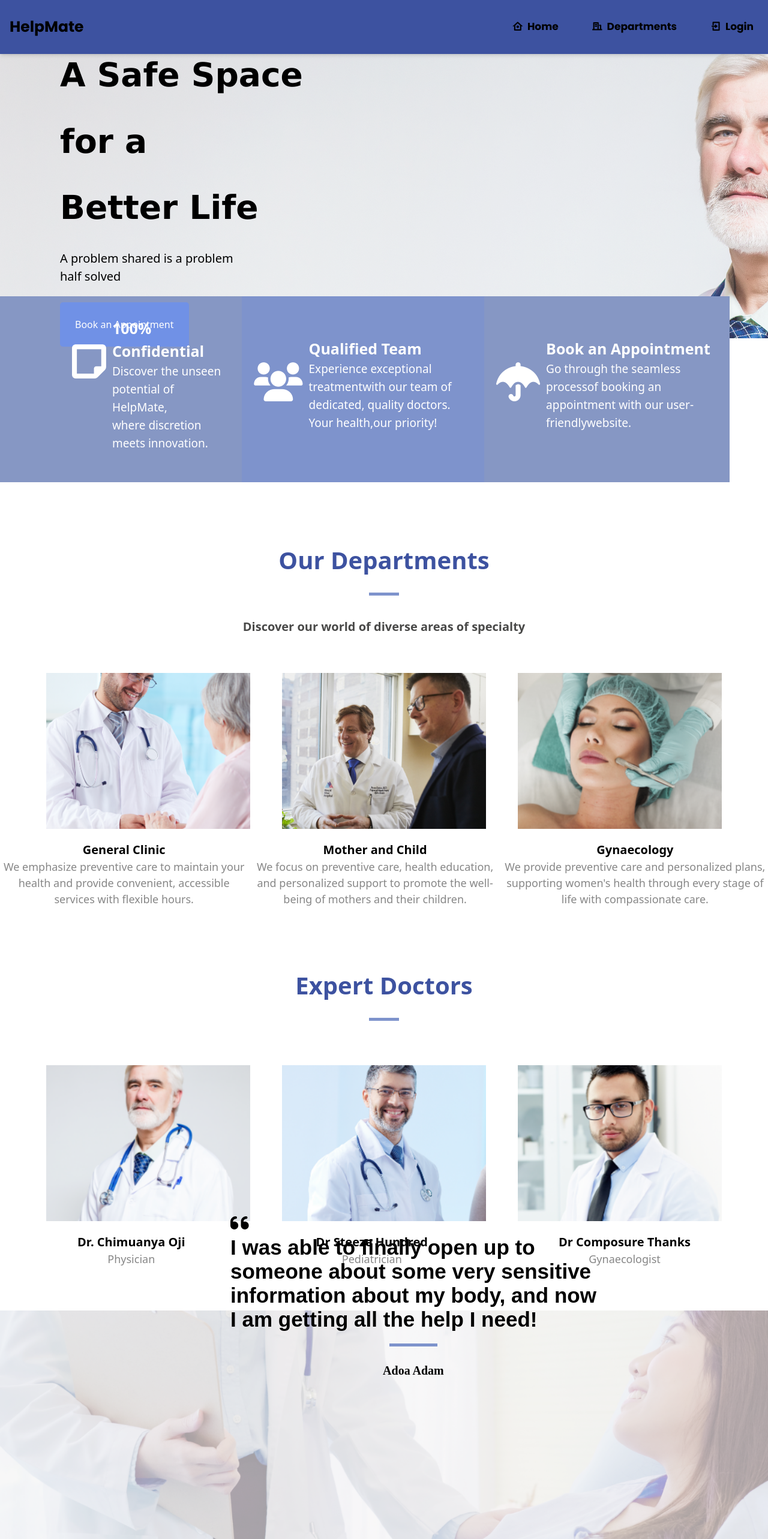
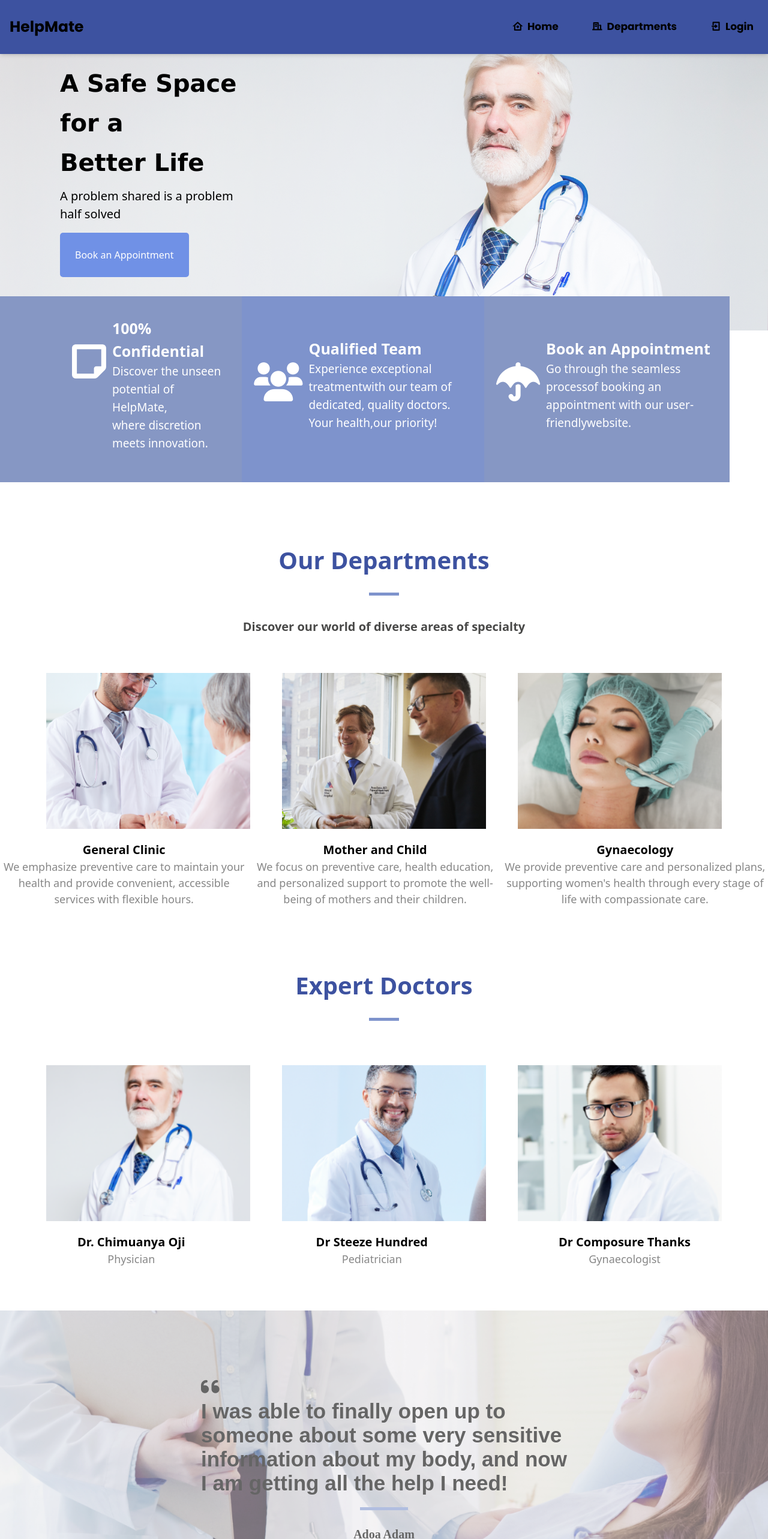
Before and after one commit to AlisuTech/techorigin_helpmate, a React (Create React App) app: page /medical in a window 1280 px wide. Shown: the top 2566 px of the page at 60% size. Built offline with nearby package versions, Linux system fonts and the light colour scheme; a web font is replaced by a local one.

Commit message:
made changes to medical page

```diff
--- a/src/pages/departments/medical/Medical.css
+++ b/src/pages/departments/medical/Medical.css
@@ -2,7 +2,7 @@
 .backgroundImage1 {
     background-image: url("../../../assets/medicalPage/banner2.png");
     height: 480px;
-    /* background-size:contain; */
+    background-size:contain;
     background-repeat: no-repeat;
 }
 
@@ -19,11 +19,13 @@
 }
 
 .writeup_one {
-    font-weight: bold;
-    font-size: 55px;
+    font-weight: bolder;
+    font-size: 40px;
     color: black;
     font-family:'Lucida Sans', 'Lucida Sans Regular', 'Lucida Grande', 'Lucida Sans Unicode', Geneva, Verdana, sans-serif;
     ;
+    margin-top: 30px;
+    line-height: 50px;
 }
 
 .writeup_two {
@@ -40,6 +42,9 @@
     border-radius: 5px;
     border-style: hidden;
 
+}
+.book-appointment:hover {
+    background-color: #6f6185;
 }
 
 
@@ -214,7 +219,7 @@ tr td:nth-child(3) {
     flex-direction: column;
     align-items: center;
     justify-content: center;
-    opacity: 0.4;
+    opacity: 0.6;
     /* z-index: -1; */
     position: relative;
 
@@ -229,15 +234,16 @@ tr td:nth-child(3) {
     opacity: 1;
     font-size: 35px;
     font-family:sans-serif;
-    position: absolute;
+    /* position: absolute;
     left: 30%;
-    top: 240%;
+    top: 240%; */
     line-height: 40px;
     display: flex;
     flex-direction: column;
     align-items: center;
     justify-content: center;
-    margin-top: 100px;
+    /* margin-top: 100px; */
+    position: relative;
 
 
 }
@@ -261,8 +267,8 @@ tr td:nth-child(3) {
     background-color: #7e93cc;
     display: flex;
     /* position: relative; */
-    top: 50%;
-    left: 47%;
+    /* top: 50%;
+    left: 47%;  */
     align-items: center;
     justify-content: center;
     display: flex;
--- a/src/pages/departments/medical/Medical.js
+++ b/src/pages/departments/medical/Medical.js
@@ -14,8 +14,8 @@ const Medical = () => {
     <div>
       <div className="backgroundImage1">
         <div className="backgroundImage1_writeup">
-          <div className="space-y-7">
-            <div className="writeup_one space-y-7">
+          <div>
+            <div className='writeup_one'>
               <p>A Safe Space</p>
               <p>for a</p>
               <p>Better Life </p>
@@ -177,11 +177,12 @@ const Medical = () => {
           <br />
         </div>
 
-        <div class="bg-client"></div>
+        <div class="bg-client">
         <div class="client-text1 space-y-5">
             <span><i class="fa fa-quote-left"></i> <br/>I was able to finally open up to <br/> someone about some very sensitive <br/> information about my body, and now <br/> I am getting all the help I need!</span>
             <div class="underline2"></div>
             <span class="client-text2">Adoa Adam</span>
+        </div>
         </div>
       </div>
 
```
